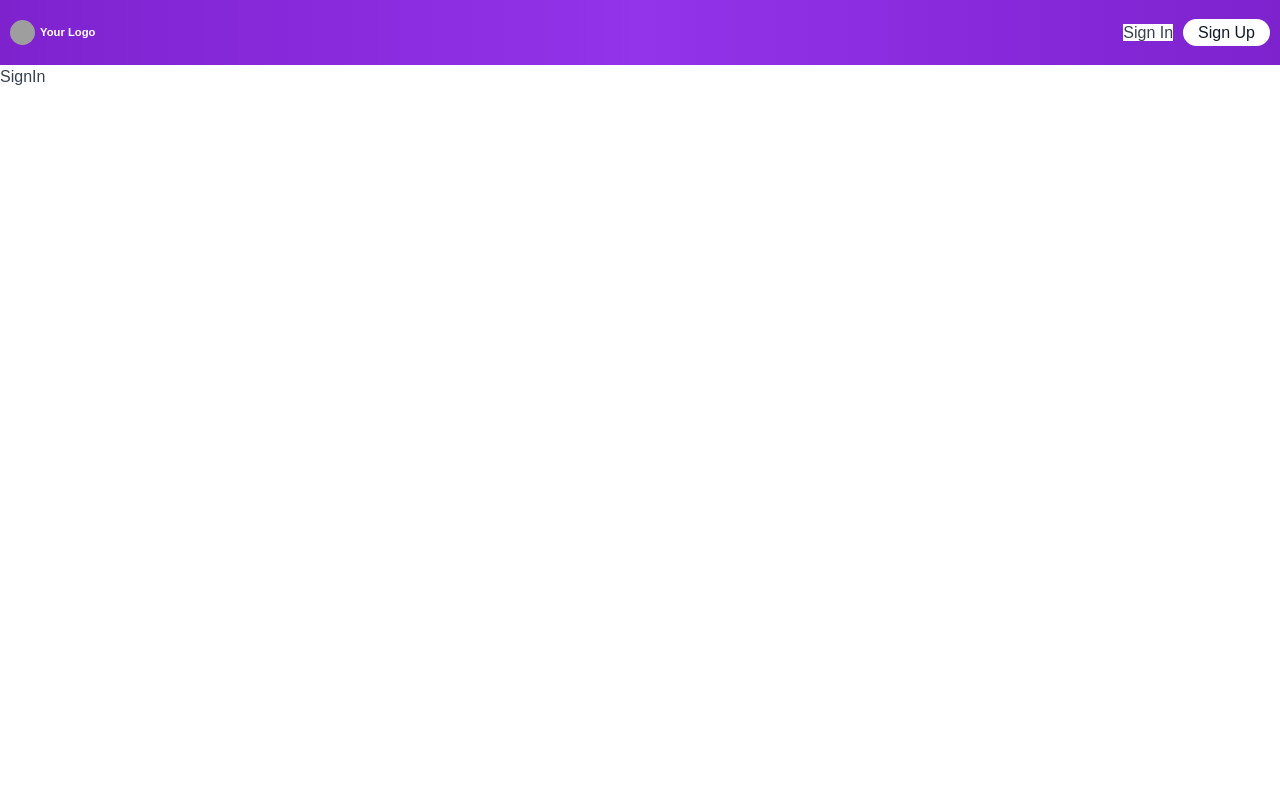
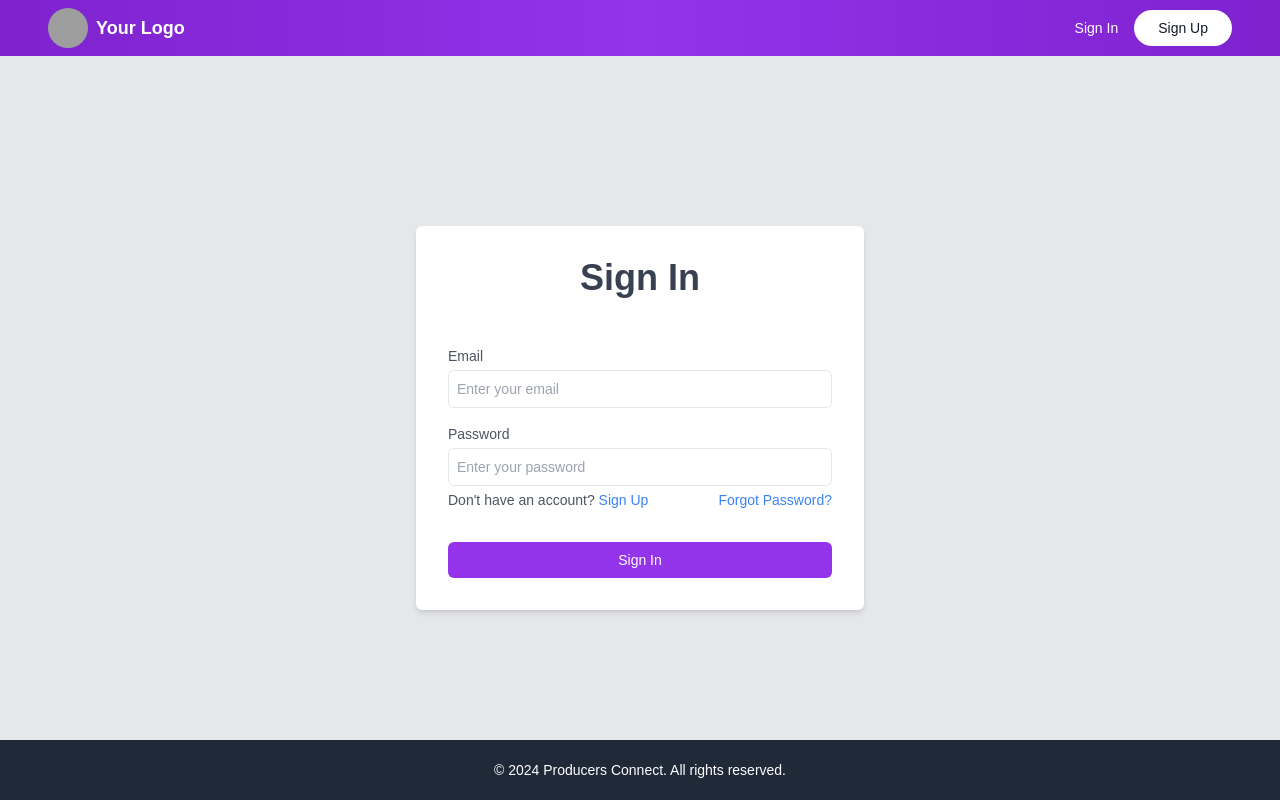
Before and after one commit to ericndungutse/trade-center-fn, a React (Vite) app: page /signin in a window 1280 px wide. Built offline with nearby package versions, Linux system fonts and the light colour scheme; grey boxes are pictures that could not be loaded.

Commit message:
build sign page

```diff
--- a/src/App.jsx
+++ b/src/App.jsx
@@ -4,17 +4,23 @@ import RegisterCompany from './pages/RegisterCompany';
 import SignUp from './pages/SignUp';
 import SignIn from './pages/SignIn';
 import Header from './components/Header';
+import Footer from './components/Footer';
 
 function App() {
   return (
     <BrowserRouter>
+      <div className='flex flex-col h-screen bg-gray-200 text-sm'>
         <Header />
+        <div className='flex-1'>
           <Routes>
             <Route path='/' element={<Home />} />
             <Route path='/register-company' element={<RegisterCompany />} />
             <Route path='/signup' element={<SignUp />} />
             <Route path='/signin' element={<SignIn />} />
           </Routes>
+        </div>
+        <Footer />
+      </div>
     </BrowserRouter>
   );
 }
--- a/src/components/Features.jsx
+++ b/src/components/Features.jsx
@@ -3,7 +3,7 @@ import React from 'react';
 
 const Features = () => {
   return (
-    <section className='bg-white py-16 px-12'>
+    <section className='bg-white py-8 px-12'>
       <div className='container mx-auto text-center'>
         <h2 className='text-3xl font-bold text-purple-800 mb-8'>Features</h2>
 
--- a/src/components/Footer.jsx
+++ b/src/components/Footer.jsx
@@ -3,8 +3,10 @@ import React from 'react';
 
 const Footer = () => {
   return (
-    <footer className='bg-gray-800 text-white text-center'>
-      <p>&copy; 2024 Producers Connect. All rights reserved.</p>
+    <footer className='bg-gray-800 py-5 text-white text-center'>
+      <p className='text-sm'>
+        &copy; 2024 Producers Connect. All rights reserved.
+      </p>
     </footer>
   );
 };
--- a/src/components/Header.jsx
+++ b/src/components/Header.jsx
@@ -1,12 +1,12 @@
 // src/components/Header.js
 import React from 'react';
-import { NavLink } from 'react-router-dom';
+import { Link, NavLink } from 'react-router-dom';
 
 const Header = () => {
   return (
-    <header className='bg-gradient-to-r py-8 from-purple-700 via-purple-600 to-purple-700 text-white p-4'>
+    <header className='bg-gradient-to-r py-2 from-purple-700 via-purple-600 to-purple-700 text-white'>
+      <div className='flex items-center px-12 h-full'>
         <div className='container mx-auto flex justify-between items-center'>
-        {/* Logo */}
           <div className='flex items-center'>
             <img
               src='/path/to/logo.png'
@@ -15,22 +15,18 @@ const Header = () => {
             />
             <span className='text-lg font-bold'>Your Logo</span>
           </div>
-
-        {/* Navigation */}
-        <nav className='space-x-4'>
-          <NavLink
-            to='/signin'
-            className='hover:text-gray-300 transition duration-300'
-          >
+          <nav className='flex gap-4 items-center'>
+            <Link to='/signin' className=' transition duration-300'>
               Sign In
-          </NavLink>
-          <NavLink
+            </Link>
+            <Link
               to='/signup'
               className='bg-white text-gray-900 px-6 py-2 rounded-full hover:bg-purple-600 transition hover:text-white'
             >
               Sign Up
-          </NavLink>
+            </Link>
           </nav>
+        </div>
       </div>
     </header>
   );
--- a/src/components/ShowCase.jsx
+++ b/src/components/ShowCase.jsx
@@ -9,12 +9,10 @@ const Showcase = () => {
           Producers Connect
         </h2>
 
-        {/* Description */}
         <p className='text-whote text-center max-w-2xl mx-auto mb-8 text-gray-300'>
           Invest Smart And Wiser Everywhere.
         </p>
 
-        {/* Buttons */}
         <div className='space-x-4'>
           <button className='bg-purple-600 text-white px-6 py-2 rounded-md hover:bg-purple-700 focus:outline-none focus:ring focus:border-purple-700 transition duration-300'>
             Discover & Invest
--- /dev/null
+++ b/src/components/SigninForm.jsx
@@ -0,0 +1,62 @@
+// src/components/SignIn.js
+import React from 'react';
+import { Link } from 'react-router-dom';
+
+const SignInForm = () => {
+  return (
+    <form>
+      <div className='mb-4'>
+        <label
+          htmlFor='email'
+          className='block text-sm font-medium text-gray-600'
+        >
+          Email
+        </label>
+        <input
+          type='email'
+          id='email'
+          name='email'
+          className='mt-1 p-2 w-full border rounded-md'
+          placeholder='Enter your email'
+        />
+      </div>
+      <div className='mb-1'>
+        <label
+          htmlFor='password'
+          className='block text-sm font-medium text-gray-600'
+        >
+          Password
+        </label>
+        <input
+          type='password'
+          id='password'
+          name='password'
+          className='mt-1 p-2 w-full border rounded-md'
+          placeholder='Enter your password'
+        />
+      </div>
+
+      <div className='flex justify-between mb-8'>
+        <p className='text-gray-600'>
+          Don't have an account?{' '}
+          <Link to='signup' className='text-blue-500 hover:underline'>
+            Sign Up
+          </Link>
+        </p>
+
+        <a href='#' className='text-blue-500 hover:underline'>
+          Forgot Password?
+        </a>
+      </div>
+
+      <button
+        type='submit'
+        className='bg-purple-600 w-full text-white py-2 px-4 rounded-md hover:bg-purple-700 focus:outline-none focus:ring focus:border-purple-700'
+      >
+        Sign In
+      </button>
+    </form>
+  );
+};
+
+export default SignInForm;
--- a/src/index.css
+++ b/src/index.css
@@ -13,10 +13,6 @@
   transition: background-color 0.3s, border 0.3s;
 }
 
-html {
-  font-size: 62.5%;
-}
-
 body {
   font-family: sans-serif;
   color: #374151;
@@ -24,10 +20,6 @@ body {
   min-height: 100vh;
   line-height: 1.5;
   font-size: 1.6rem;
-}
-.active {
-  background-color: #fff;
-  color: #374151;
 }
 
 .showcase {
--- a/src/pages/Home.jsx
+++ b/src/pages/Home.jsx
@@ -8,7 +8,6 @@ export default function Home() {
     <div>
       <Showcase />
       <Features />
-      <Footer />
     </div>
   );
 }
--- a/src/pages/SignIn.jsx
+++ b/src/pages/SignIn.jsx
@@ -1,5 +1,14 @@
 import React from 'react';
+import SignInForm from '../components/SigninForm';
+import { Link } from 'react-router-dom';
 
 export default function SignIn() {
-  return <div>SignIn</div>;
+  return (
+    <div className='flex items-center h-full justify-center pt-10'>
+      <div className='bg-white p-8 rounded-md shadow-md max-w-md w-full'>
+        <h2 className='text-4xl font-bold text-center mb-12'>Sign In</h2>
+        <SignInForm />
+      </div>
+    </div>
+  );
 }
```
Lines whose indentation alone changed are shown as unchanged.
